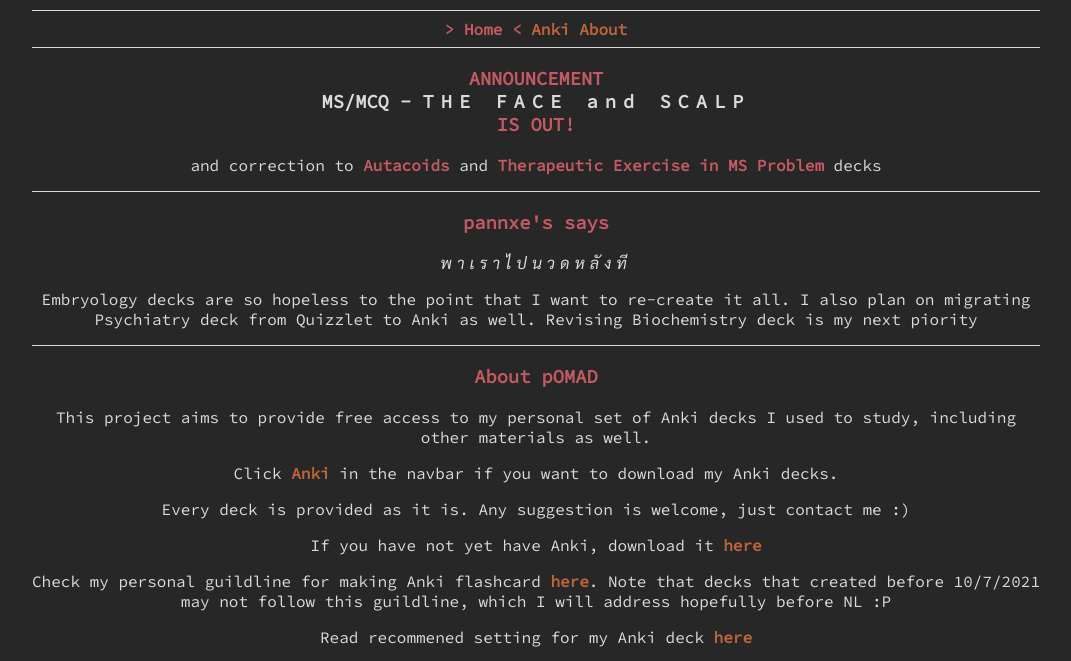
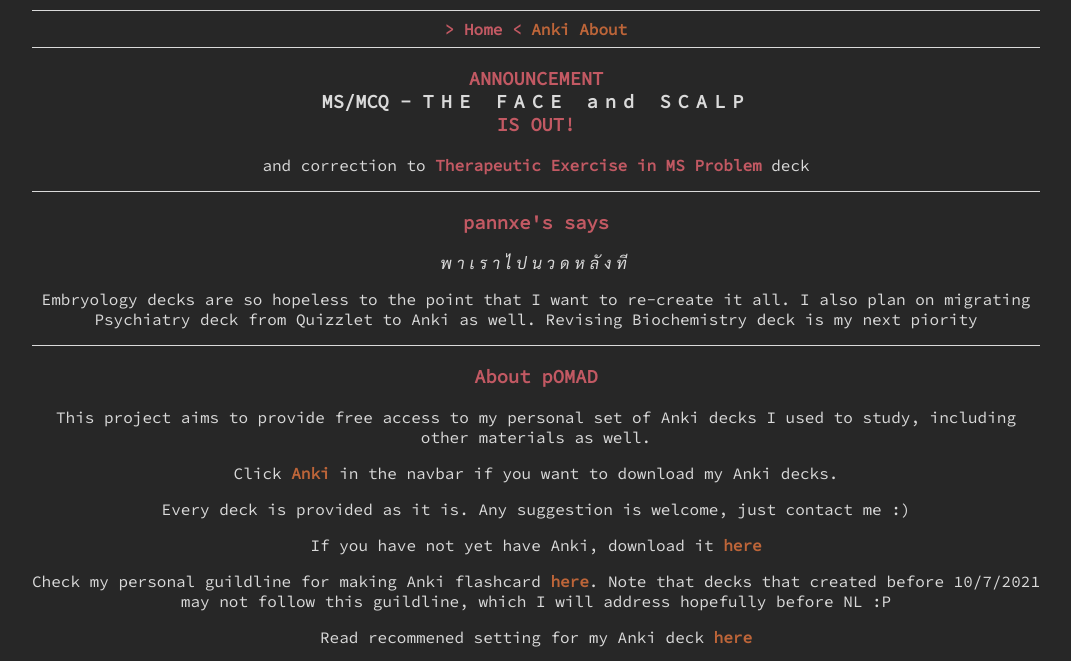
Before and after one commit to pannxe/open-anki-mdkku, a plain HTML site: page index.html in a window 1280 px wide. Shown: the part 86-747 px from the top of the page, without its empty margins (104-1175 px from the left). Drawn offline with Linux system fonts and the light colour scheme.

Commit message:
Fix error

```diff
--- a/index.html
+++ b/index.html
@@ -26,7 +26,7 @@
         <b>ANNOUNCEMENT</b><br />MS/MCQ -
         <span style="letter-spacing: 7px">THE FACE and SCALP</span><br /><b>IS OUT!</b>
       </h3>
-      <p>and correction to <b>Autacoids</b> and <b>Therapeutic Exercise in MS Problem</b> decks</p>
+      <p>and correction to <b>Therapeutic Exercise in MS Problem</b> deck</p>
     </section>
     <hr />
     <section>
```
